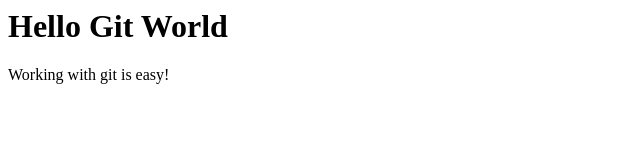
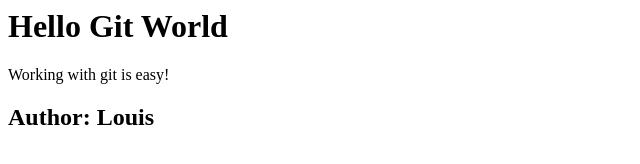
Before and after one commit to mtien1234/GitGithubMasterClass, a plain HTML site: page index.html in a window 1280 px wide. Shown: the whole page, without its empty margins (0-640 px from the left). Drawn offline with Linux system fonts and the light colour scheme.

Commit message:
Add author
I have added a header to the index.html
that now contains my name as the author of the file.

```diff
--- a/index.html
+++ b/index.html
@@ -3,3 +3,5 @@
 <div>
     <p>Working with git is easy!</p>
 </div>
+
+<h2>Author: Louis</h2>
```
